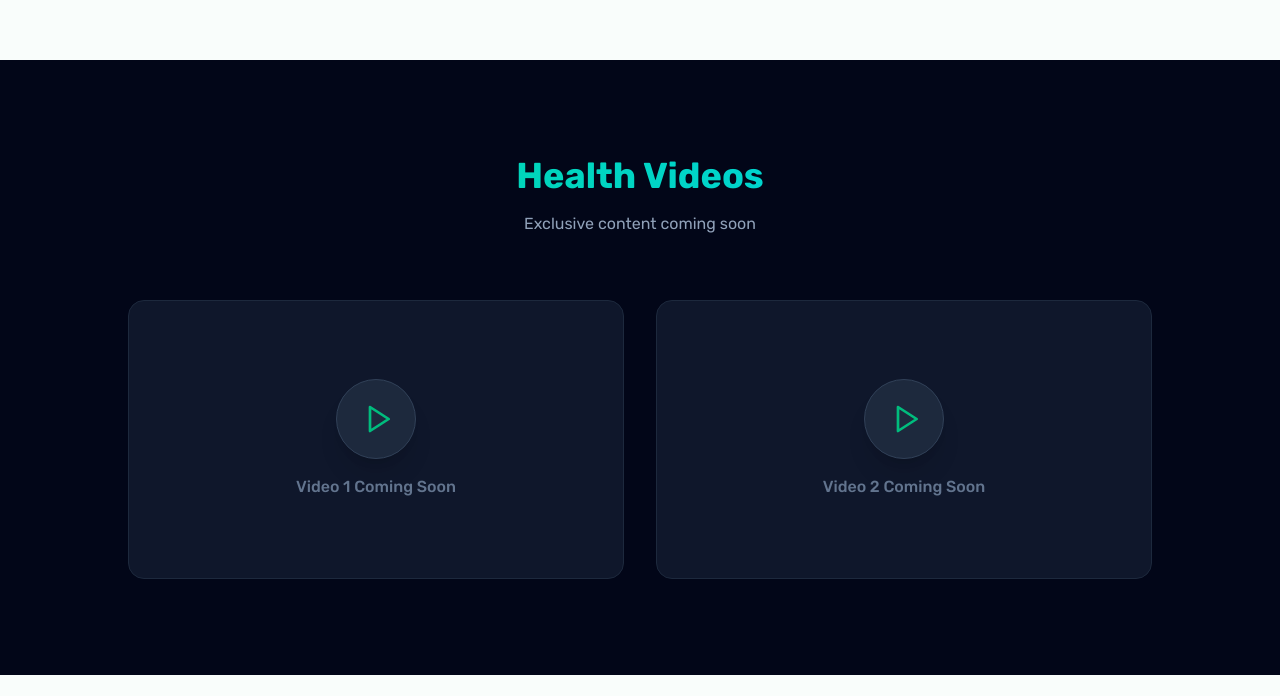
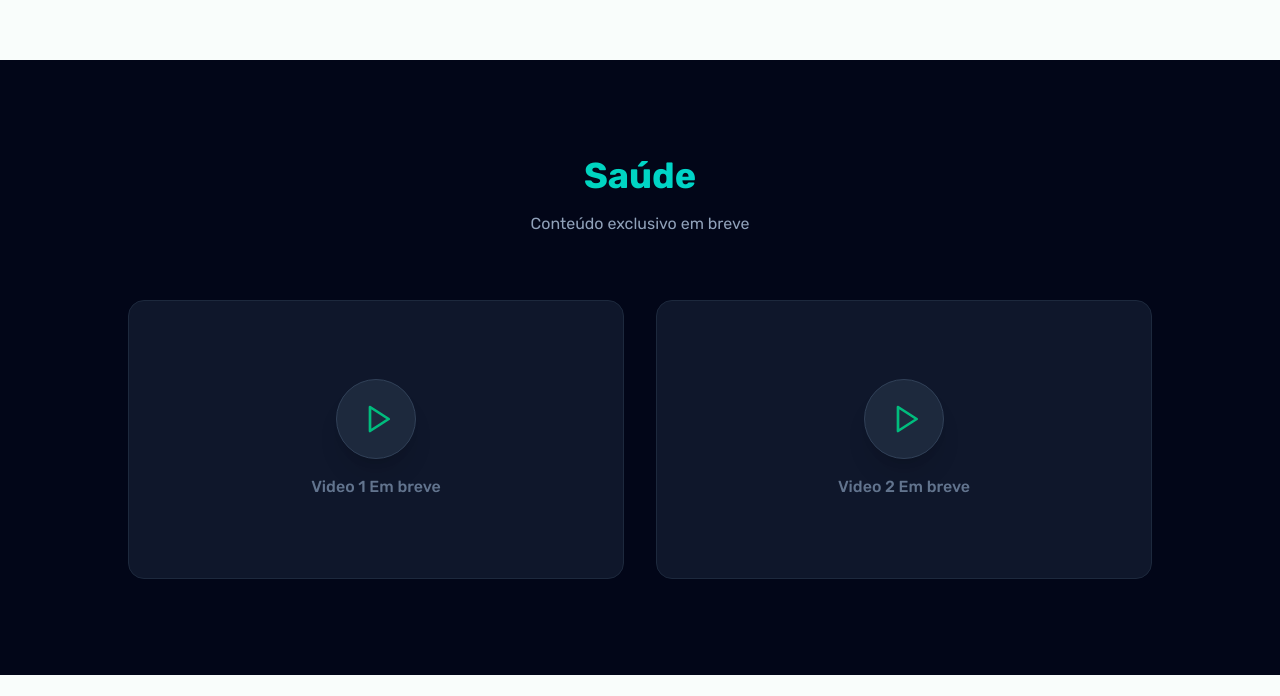
Before and after one commit to ClaudiaAlfieri/PerolaHumana, a Next.js app: page / in a window 1280 px wide. Shown: the part 4611-5307 px from the top of the page. Built offline with nearby package versions, Linux system fonts and the light colour scheme.

Commit message:
Changes to the text of the health-videos section

```diff
--- a/components/health-videos.tsx
+++ b/components/health-videos.tsx
@@ -5,7 +5,7 @@ import { Play } from "lucide-react"
 
 export default function HealthVideos() {
   return (
-    <section className="py-24 bg-slate-950 text-white">
+    <section id="health-videos" className="py-24 bg-slate-950 text-white">
       <div className="container mx-auto px-4">
         <motion.div
           initial={{ opacity: 0, y: 20 }}
@@ -14,9 +14,9 @@ export default function HealthVideos() {
           className="text-center mb-16"
         >
           <h2 className="text-3xl md:text-4xl font-bold mb-4 bg-clip-text text-transparent bg-gradient-to-r from-emerald-400 to-cyan-400">
-            Health Videos
+            Saúde
           </h2>
-          <p className="text-slate-400">Exclusive content coming soon</p>
+          <p className="text-slate-400">Conteúdo exclusivo em breve</p>
         </motion.div>
 
         <div className="grid md:grid-cols-2 gap-8 max-w-5xl mx-auto">
@@ -33,7 +33,7 @@ export default function HealthVideos() {
               <div className="w-20 h-20 rounded-full bg-slate-800 flex items-center justify-center mb-4 relative z-10 shadow-xl border border-slate-700 group-hover:scale-110 transition-transform duration-300">
                 <Play className="w-8 h-8 text-emerald-500 ml-1" />
               </div>
-              <p className="text-slate-500 font-medium z-10">Video {item} Coming Soon</p>
+              <p className="text-slate-500 font-medium z-10">Video {item} Em breve</p>
             </motion.div>
           ))}
         </div>
```
Also changed, not shown: 1 other file (tests, documents, lock files or other folders).
